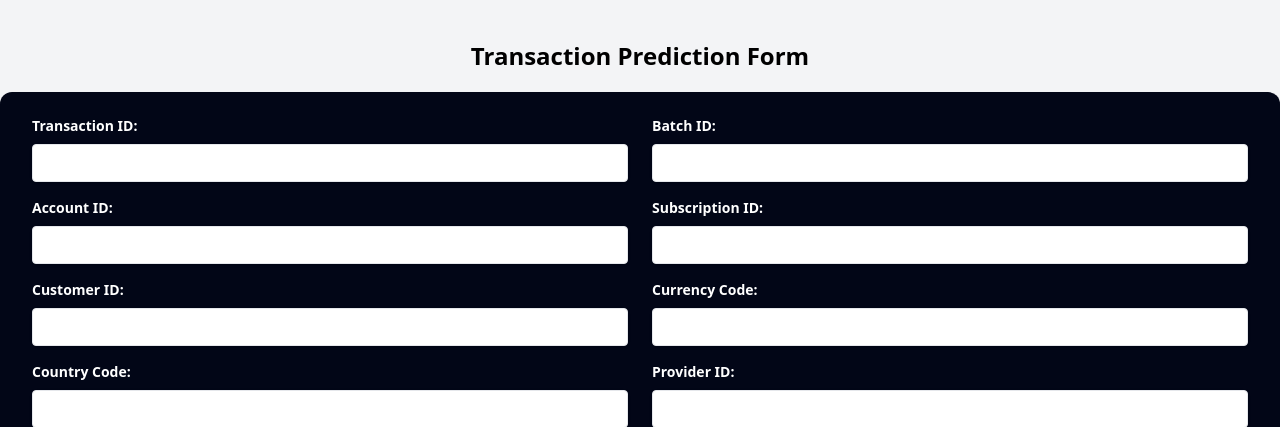
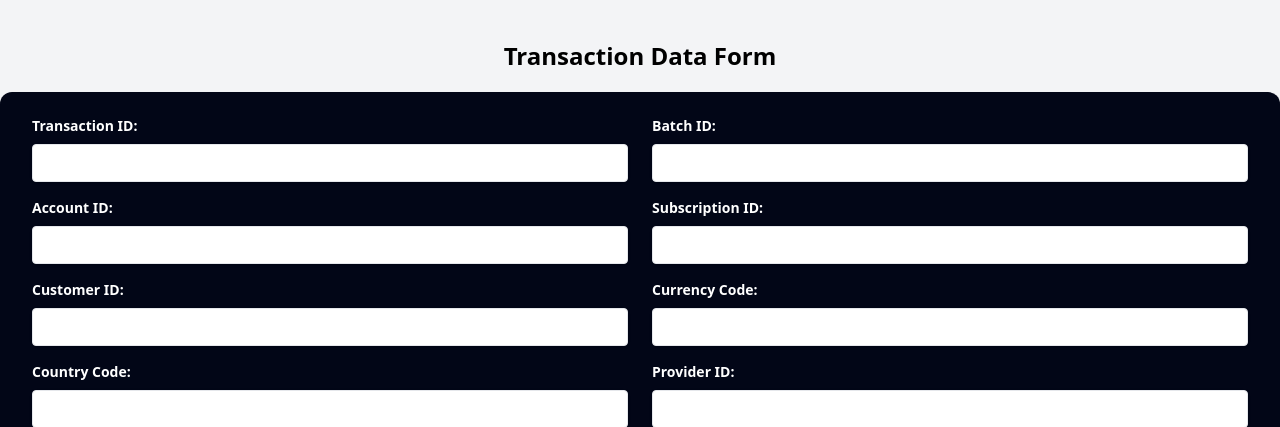
Before and after one commit to tedoaba/KAIM-W6-Flask-App, a Flask app: page / in a window 1280 px wide. Shown: the top 427 px of the page. Run offline with Flask 3, Linux system fonts and the light colour scheme; parts of the project's set-up code (start-up, migrations or seed data) failed here and were passed over.

Commit message:
Credit Score

```diff
--- a/templates/index.html
+++ b/templates/index.html
@@ -4,11 +4,11 @@
     <meta charset="UTF-8">
     <meta name="viewport" content="width=device-width, initial-scale=1.0">
     <link rel="stylesheet" href="{{ url_for('static', filename='css/output.css') }}">
-    <title>Transaction Prediction Form</title>
+    <title>Credit Scoring</title>
 </head>
 <body class="bg-gray-100">
     <div class="container mx-auto py-10">
-        <h1 class="text-2xl font-bold text-center mb-5">Transaction Prediction Form</h1>
+        <h1 class="text-2xl font-bold text-center mb-5">Transaction Data Form</h1>
 
         <form action="/" method="POST" class="bg-slate-950 shadow-md rounded-xl px-8 pt-6 pb-8 mb-4">
             <div class="grid md:grid-cols-2 md:gap-6">
```
